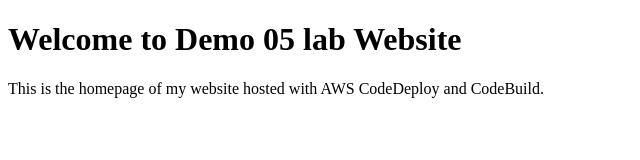
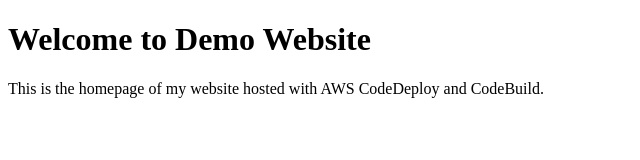
Before and after one commit to ManojKumar23-cloud/Test-demoproject, a plain HTML site: page index.html in a window 1280 px wide. Shown: the whole page, without its empty margins (0-640 px from the left). Drawn offline with Linux system fonts and the light colour scheme.

Commit message:
Update index.html

```diff
--- a/index.html
+++ b/index.html
@@ -6,7 +6,7 @@
     <title>My Website</title>
 </head>
 <body>
-    <h1>Welcome to Demo 05 lab Website</h1>
+    <h1>Welcome to Demo Website</h1>
     <p>This is the homepage of my website hosted with AWS CodeDeploy and CodeBuild.</p>
 </body>
 </html>
```
